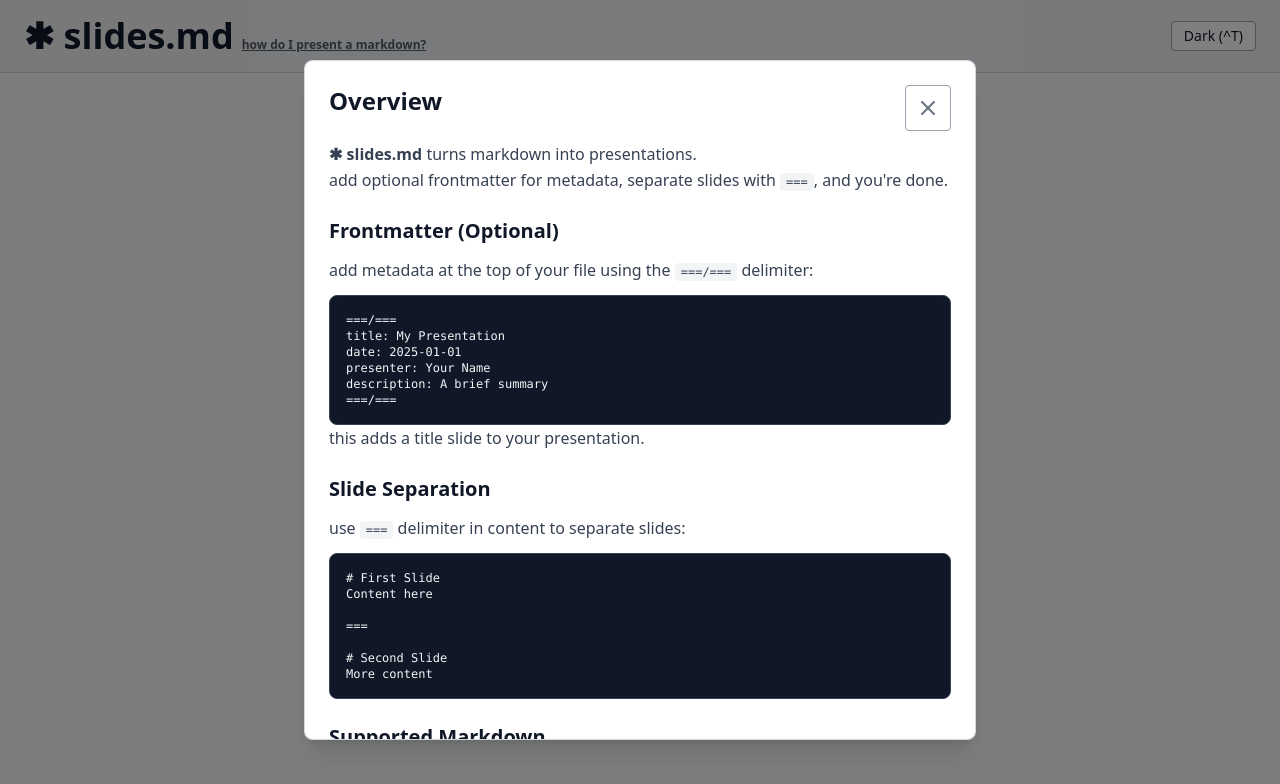
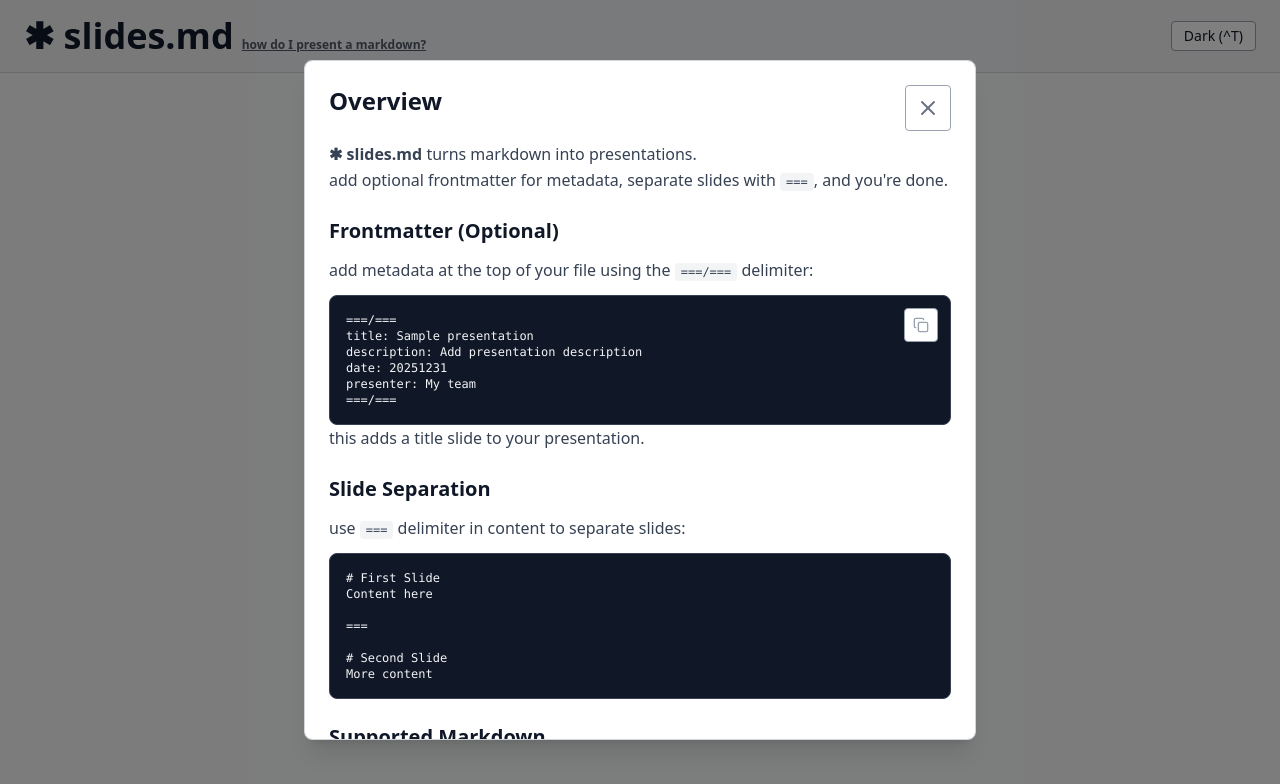
Before and after one commit to devmrin/slides-md, a React (Vite) app: page / in a window 1280 px wide. Both pictures are taken after a click on the button "how do I present a markdown?". Shown: the top 784 px of the page. Built offline with nearby package versions, Linux system fonts and the light colour scheme.

Commit message:
docs: imporve getting started

```diff
--- a/src/components/GettingStartedModal.tsx
+++ b/src/components/GettingStartedModal.tsx
@@ -1,10 +1,12 @@
 import * as Dialog from "@radix-ui/react-dialog";
 import { X, Copy, Check } from "lucide-react";
 import { useState } from "react";
+import { format } from "date-fns";
 import { Button } from "../ui/Button";
 
 export function GettingStartedModal() {
   const [copied, setCopied] = useState(false);
+  const [frontmatterCopied, setFrontmatterCopied] = useState(false);
 
   const llmPrompt = `FORMAT CONTRACT (slides.md)
 
@@ -45,6 +47,23 @@
       await navigator.clipboard.writeText(llmPrompt);
       setCopied(true);
       setTimeout(() => setCopied(false), 2000);
+    } catch (err) {
+      console.error("Failed to copy:", err);
+    }
+  };
+
+  const handleCopyFrontmatter = async () => {
+    const sampleFrontmatter = `===/===
+title: Sample presentation
+description: Add presentation description
+date: ${format(new Date(), "yyyyMMdd")}
+presenter: My team
+===/===
+`;
+    try {
+      await navigator.clipboard.writeText(sampleFrontmatter);
+      setFrontmatterCopied(true);
+      setTimeout(() => setFrontmatterCopied(false), 2000);
     } catch (err) {
       console.error("Failed to copy:", err);
     }
@@ -97,12 +116,24 @@
                   add metadata at the top of your file using the <code className="px-1.5 py-0.5 bg-gray-100 dark:bg-gray-700 rounded text-xs font-mono">===/===</code> delimiter:
                 </p>
 
-                <div className="mt-3 p-4 bg-gray-900 dark:bg-gray-950 rounded-lg text-xs overflow-x-auto border border-gray-700 dark:border-gray-600 font-mono text-gray-100 dark:text-gray-200 whitespace-pre">
+                <div className="relative mt-3 p-4 bg-gray-900 dark:bg-gray-950 rounded-lg text-xs overflow-x-auto border border-gray-700 dark:border-gray-600 font-mono text-gray-100 dark:text-gray-200 whitespace-pre">
+                  <Button
+                    onClick={handleCopyFrontmatter}
+                    className="absolute top-3 right-3 p-2 text-gray-400 hover:text-gray-100 dark:hover:text-gray-200 hover:bg-gray-800 dark:hover:bg-gray-900"
+                    aria-label="Copy frontmatter to clipboard"
+                    type="button"
+                  >
+                    {frontmatterCopied ? (
+                      <Check className="w-4 h-4" />
+                    ) : (
+                      <Copy className="w-4 h-4" />
+                    )}
+                  </Button>
                   {`===/===
-title: My Presentation
-date: 2025-01-01
-presenter: Your Name
-description: A brief summary
+title: Sample presentation
+description: Add presentation description
+date: ${format(new Date(), "yyyyMMdd")}
+presenter: My team
 ===/===`}
                 </div>
 
```
